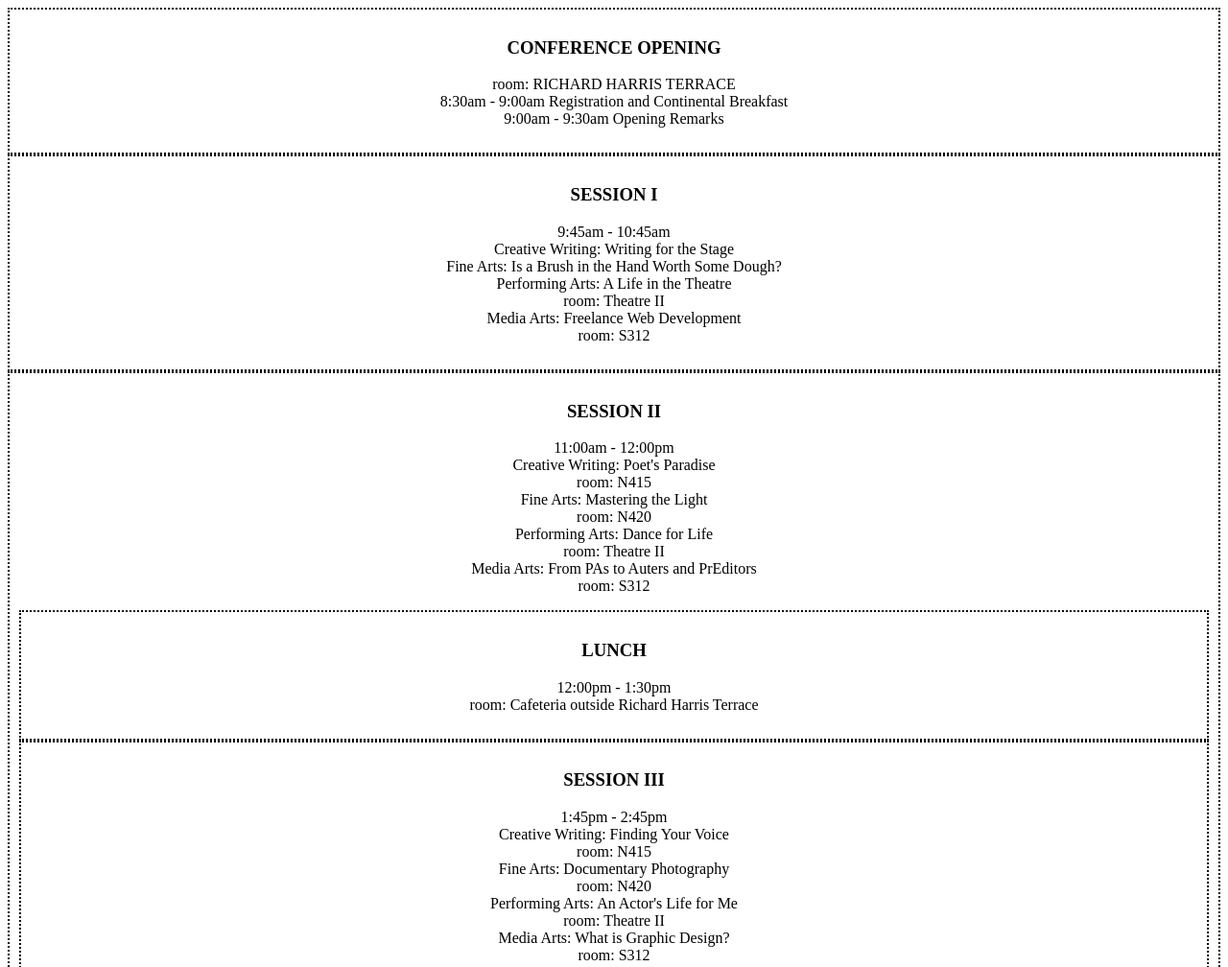
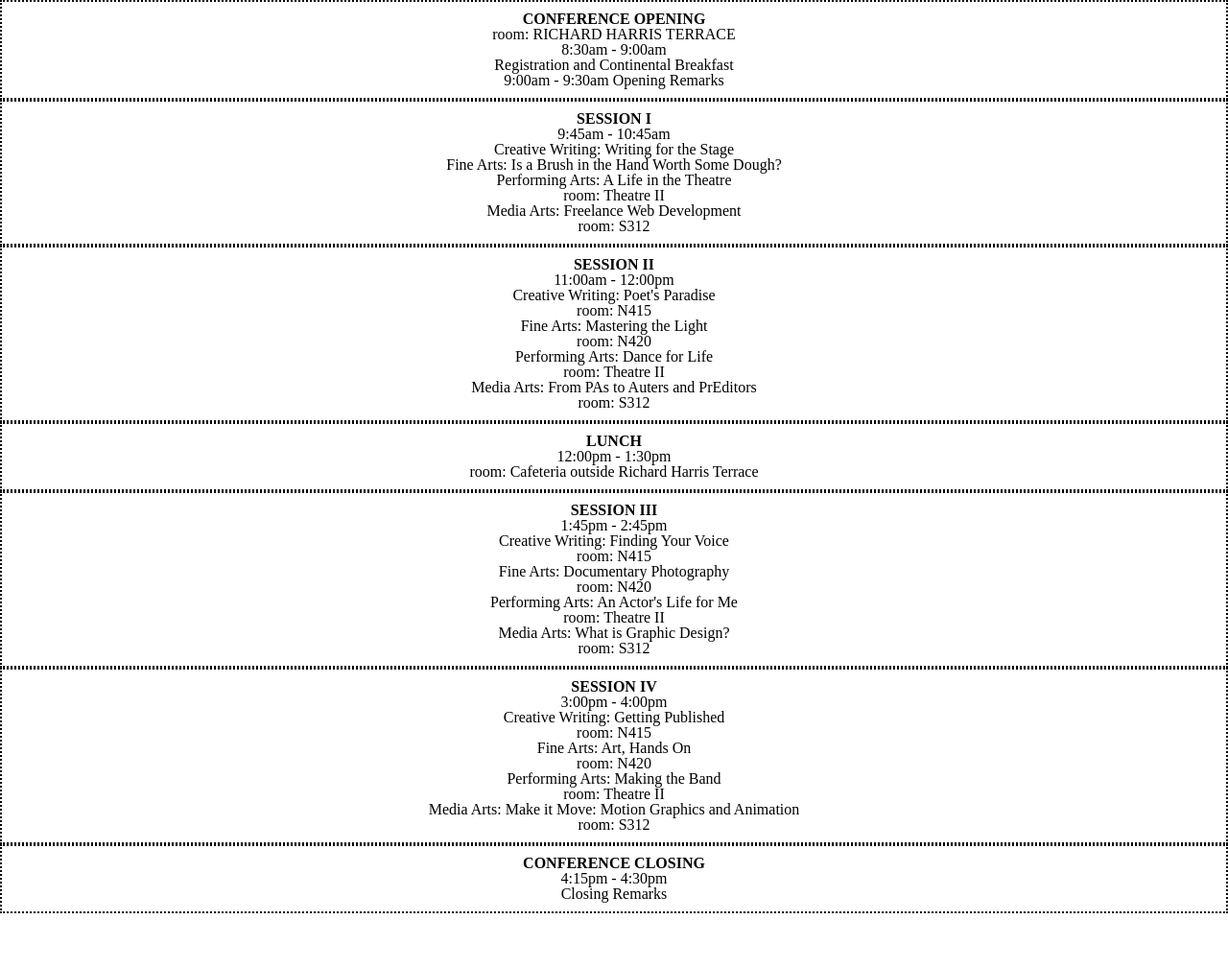
Before and after one commit to Cmoore716/Careers-in-the-Creative-Arts, a plain HTML site: page schedule.html in a window 1280 px wide. Shown: the top 1008 px of the page at 96% size. After the commit the page ends 952 px from the top, so only its background shows below. Drawn offline with Linux system fonts and the light colour scheme.

Commit message:
Update schedule.html

```diff
--- a/schedule.html
+++ b/schedule.html
@@ -6,6 +6,8 @@
 <title>The Schedule Page</title>
 <meta name="description" content="">
 <meta name="viewport" content="width=device-width, initial-scale=1">
+<link rel="stylesheet" type="text/css" href="normalize.css">
+<link rel="stylesheet" type="text/css" href="style.css">
 <link rel="stylesheet" type="text/css" href="schedule.css">
 </head>
 
@@ -22,9 +24,10 @@
 
 <section class="opening">
 <h3>CONFERENCE OPENING</h3>
-<p>room: RICHARD HARRIS TERRACE<br>
-8:30am - 9:00am Registration and Continental Breakfast<br>
-9:00am - 9:30am Opening Remarks</p>
+<p class="room">room: RICHARD HARRIS TERRACE</p>
+<p class="time">8:30am - 9:00am</p>
+<p class="track">Registration and Continental Breakfast</p>
+<p class="time">9:00am - 9:30am Opening Remarks</p>
 </section>
 
 
@@ -32,35 +35,38 @@
 
 <section class="session1">
 <h3>SESSION I</h3>
-<p>9:45am - 10:45am<br>
-Creative Writing: Writing for the Stage<br>
-Fine Arts: Is a Brush in the Hand Worth Some Dough?<br>
-Performing Arts: A Life in the Theatre<br>
-room: Theatre II<br>
-Media Arts: Freelance Web Development<br>
-room: S312</p>
+<p class="time">9:45am - 10:45am</p>
+<p class="track">Creative Writing: Writing for the Stage</p>
+<p class="track">Fine Arts: Is a Brush in the Hand Worth Some Dough?</p>
+<p class="track">Performing Arts: A Life in the Theatre</p>
+<p class="room">room: Theatre II</p>
+<p class="track">Media Arts: Freelance Web Development</p>
+<p class="room">room: S312</p>
 </section>
+
+
+
 
 <section class="session2">
 <h3>SESSION II</h3>
-11:00am - 12:00pm<br>
-Creative Writing: Poet's Paradise<br>
-room: N415<br>
-Fine Arts: Mastering the Light<br>
-room: N420<br>
-Performing Arts: Dance for Life<br>
-room: Theatre II<br>
-Media Arts: From PAs to Auters and PrEditors<br>
-room: S312</p>
-</div>
+<p class="time">11:00am - 12:00pm</p>
+<p class="track">Creative Writing: Poet's Paradise</p>
+<p class="room">room: N415</p>
+<p class="track">Fine Arts: Mastering the Light</p>
+<p class="room">room: N420</p>
+<p class="track">Performing Arts: Dance for Life</p>
+<p class="room">room: Theatre II</p>
+<p class="track">Media Arts: From PAs to Auters and PrEditors</p>
+<p class="room">room: S312</p>
+</section>
 
 
 
 
 <section class="lunch">
 <h3>LUNCH</h3>
-<p>12:00pm - 1:30pm<br>
-room: Cafeteria outside Richard Harris Terrace</p>
+<p class="time">12:00pm - 1:30pm</p>
+<p class="room">room: Cafeteria outside Richard Harris Terrace</p>
 </section>
 
 
@@ -68,15 +74,15 @@ room: Cafeteria outside Richard Harris Terrace</p>
 
 <section class="session3">
 <h3>SESSION III</h3>
-<p>1:45pm - 2:45pm<br>
-Creative Writing: Finding Your Voice<br>
-room: N415<br>
-Fine Arts: Documentary Photography<br>
-room: N420<br>
-Performing Arts: An Actor's Life for Me<br>
-room: Theatre II<br>
-Media Arts: What is Graphic Design?<br>
-room: S312</p>
+<p class="time">1:45pm - 2:45pm</p>
+<p class="track">Creative Writing: Finding Your Voice<br>
+<p class="room">room: N415</p>
+<p class="track">Fine Arts: Documentary Photography<br>
+<p class="room">room: N420</p>
+<p class="track">Performing Arts: An Actor's Life for Me<br>
+<p class="room">room: Theatre II</p>
+<p class="track">Media Arts: What is Graphic Design?<br>
+<p class="room">room: S312</p>
 </section>
 
 
@@ -84,15 +90,15 @@ room: S312</p>
 
 <section class="session4">
 <h3>SESSION IV</h3>
-<p>3:00pm - 4:00pm<br>
-Creative Writing: Getting Published<br>
-room: N415<br>
-Fine Arts: Art, Hands On<br>
-room: N420<br>
-Performing Arts: Making the Band<br>
-room: Theatre II<br>
-Media Arts: Make it Move: Motion Graphics and Animation<br>
-room: S312</p>
+<p class="time">3:00pm - 4:00pm</p>
+<p class="track">Creative Writing: Getting Published</p>
+<p class="room">room: N415</p>
+<p class="track">Fine Arts: Art, Hands On</p>
+<p class="room">room: N420</p>
+<p class="track">Performing Arts: Making the Band</p>
+<p class="room">room: Theatre II</p>
+<p class="track">Media Arts: Make it Move: Motion Graphics and Animation</p>
+<p class="room">room: S312</p>
 </section>
 
 
@@ -100,7 +106,8 @@ room: S312</p>
 
 <section class="closing">
 <h3>CONFERENCE CLOSING</h3>
-<p>4:15pm - 4:30pm Closing Remarks</p>
+<p class="time">4:15pm - 4:30pm</p>
+<p>Closing Remarks</p>
 </section>
 
 
```
